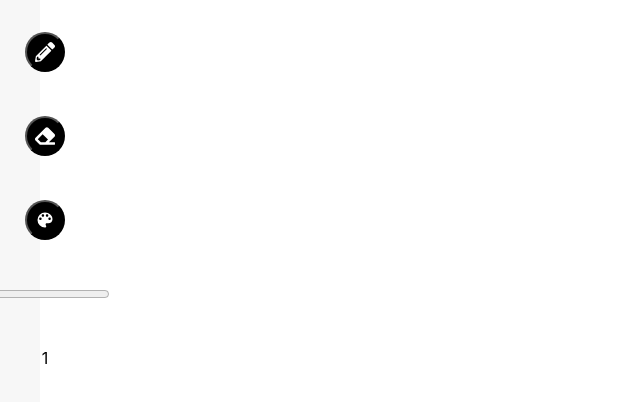
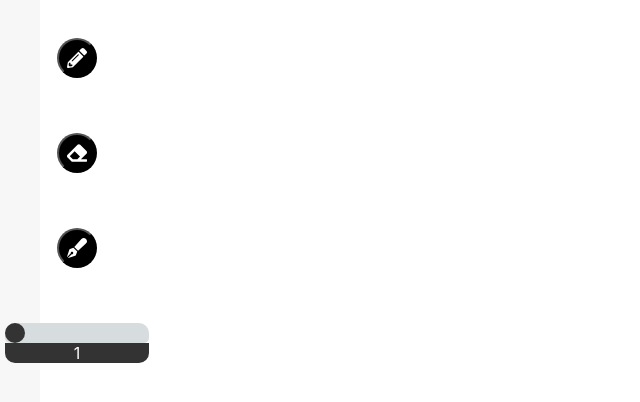
Before and after one commit to FedericoDiTosto/ArtLab, a Next.js app: page / in a window 1280 px wide. Shown: the top 402 px of the page, without its empty margins (0-640 px from the left). Built offline with nearby package versions, Linux system fonts and the light colour scheme.

Commit message:
erasing by drag

```diff
--- a/components/Canvas/Canvas.tsx
+++ b/components/Canvas/Canvas.tsx
@@ -5,18 +5,24 @@ import styles from './Canvas.module.css'
 import { useState, MouseEvent } from 'react';
 import useCanvasStore from '../../store/canvasStore';
 import useUiStore, { Mode } from "../../store/ui";
+import { isPointInPath } from './pathFunctions';
+import path from 'path';
+
 
 export default function Canvas() {
     const { mode } = useUiStore((state) => ({
         mode: state.mode,
     }));
     const [currentPath, setCurrentPath] = useState('');
+    const [currentErasePath, setCurrentErasePath] = useState('');
     const { savedPaths, setSavedPaths } = useCanvasStore((state) => ({
         savedPaths: state.paths,
         setSavedPaths: state.setPaths,
     }));
     const isDrawing = useCanvasStore((state) => state.drawing)
+    const isErasing = useCanvasStore((state) => state.erasing)
     const setIsDrawing = useCanvasStore((state) => state.setDrawing)
+    const setIsErasing = useCanvasStore((state) => state.setErasing)
     const { points, setPoints } = useCanvasStore((state) => ({
         points: state.points,
         setPoints: state.setPoints,
@@ -24,7 +30,8 @@ export default function Canvas() {
     const { strokeWidth } = useCanvasStore((state) => ({
         strokeWidth: state.strokeWidth,
     }));
-    const [pathStrokeWidths, setPathStrokeWidths] = useState<number[]>([]);
+    const [currentStrokeWidth, setCurrentStrokeWidth] = useState<number>();
+    const [pathStrokeWidths, setPathStrokeWidths] = useState<Map<string, number>>(new Map())
 
     useEffect(() => {
         if (mode === Mode.DRAW && isDrawing && points.length > 0) {
@@ -39,21 +46,41 @@ export default function Canvas() {
 
             setCurrentPath(currentPath);
         }
+        if (mode === Mode.ERASE && isErasing && points.length > 0) {
+            const currentPath = `M${points[0][0]},${points[0][1]} C${points[0][0]},${points[0][1]}` +
+                points
+                    .slice(1)
+                    .map(
+                        (point) =>
+                            ` ${point[0]},${point[1]} ${point[0]},${point[1]}`
+                    )
+                    .join("");
+
+            setCurrentErasePath(currentPath);
+        }
     }, [points]);
 
     const handleMouseDown = (event: MouseEvent<SVGSVGElement>) => {
         if (mode === Mode.DRAW) {
             setIsDrawing(true);
+            setPathStrokeWidths(prev => prev.set(currentPath, strokeWidth));
         }
         else if (mode === Mode.ERASE) {
-            setSavedPaths([]);
-            setPoints([]);
-            setCurrentPath('')
+            setIsErasing(true)
         }
     };
 
     const handleMouseMove = (event: MouseEvent<SVGSVGElement>) => {
         if (mode === Mode.DRAW && isDrawing) {
+            const svg = event.currentTarget;
+            const point = svg.createSVGPoint();
+            point.x = event.clientX;
+            point.y = event.clientY;
+            const transformedPoint = point.matrixTransform(svg.getScreenCTM()!.inverse());
+            setPoints([...points, [transformedPoint.x, transformedPoint.y]]);
+            setCurrentStrokeWidth(strokeWidth);
+        }
+        else if (mode === Mode.ERASE && isErasing) {
             const svg = event.currentTarget;
             const point = svg.createSVGPoint();
             point.x = event.clientX;
@@ -79,8 +106,24 @@ export default function Canvas() {
                         .join("");
 
             setSavedPaths([...savedPaths, currentPath]);
-            setPathStrokeWidths([...pathStrokeWidths, strokeWidth]);
             setPoints([]);
+            setPathStrokeWidths(prev => prev.set(currentPath, strokeWidth));
+            setCurrentPath('');
+        }
+        if (mode === Mode.ERASE) {
+            setIsErasing(false);
+            const svg = event.currentTarget;
+            const pathElements = svg.querySelectorAll('path');
+            const paths = Array.from(pathElements).map(el => el.getAttribute('d'));
+            paths.forEach((elm) => {
+                if (isPointInPath(currentErasePath, String(elm))) {
+                    var index = savedPaths.indexOf(String(elm));
+                    if (index !== -1) {
+                        savedPaths.splice(index, 1);
+                    }
+                }
+            })
+            setCurrentErasePath('');
         }
     };
 
@@ -99,7 +142,7 @@ export default function Canvas() {
                     d={path}
                     fill="none"
                     stroke="black"
-                    strokeWidth={pathStrokeWidths[index]}
+                    strokeWidth={pathStrokeWidths.get(path)}
                     strokeLinecap="round"
                 />
             ))}
@@ -108,7 +151,7 @@ export default function Canvas() {
                     d={currentPath}
                     fill="none"
                     stroke="black"
-                    strokeWidth={strokeWidth}
+                    strokeWidth={currentStrokeWidth}
                     strokeLinecap="round"
                 />
             )}
--- /dev/null
+++ b/components/Canvas/pathFunctions.ts
@@ -0,0 +1,13 @@
+var intersect = require('path-intersection');
+
+type Point = { x: number, y: number };
+type Intersection = Point;
+
+export function isPointInPath(path1: string, path2: string): boolean {
+
+    // Calcola le intersezioni tra il path e la linea
+    let intersections: Intersection[] = intersect(path1, path2);
+
+    // Restituisce true se ci sono intersezioni, false altrimenti
+    return intersections.length > 0;
+}
--- a/components/Toolbar/ToolBar.tsx
+++ b/components/Toolbar/ToolBar.tsx
@@ -1,5 +1,5 @@
 import { ChangeEvent, useState } from "react";
-import { FaPencilAlt, FaEraser } from "react-icons/fa";
+import { FaPencilAlt, FaEraser, FaPenFancy } from "react-icons/fa";
 import { MdColorLens } from "react-icons/md";
 import useCanvasStore from "../../store/canvasStore";
 import useUiStore, { Mode } from "../../store/ui";
@@ -24,6 +24,10 @@ export default function Toolbar() {
         setMode(Mode.ERASE)
     }
 
+    const onPenClick = () => {
+        setMode(Mode.PEN)
+    }
+
     const onStrokeWidthChange = (event: any) => {
         setStrokeWidth(event.target.value);
     };
@@ -36,17 +40,21 @@ export default function Toolbar() {
             <button className={styles.toolbarButton} onClick={onEraserClick}>
                 <FaEraser className={styles.toolbarIcon} />
             </button>
-            <button className={styles.toolbarButton} >
-                <MdColorLens className={styles.toolbarIcon} />
+            <button className={styles.toolbarButton} onClick={onPenClick}>
+                <FaPenFancy className={styles.toolbarIcon} />
             </button>
+            <div className={styles.boxSliderSrokeWidth}>
                 <input
+                    className={styles.sliderSrokeWidth}
                     type="range"
                     min="1"
-                max="10"
+                    max="20"
                     value={strokeWidth} // Aggiungi questa proprietà per collegare il valore dello strokeWidth al range
                     onChange={onStrokeWidthChange} // Aggiungi questa proprietà per gestire il cambiamento del valore
                 />
-            {strokeWidth}
+                <div className={styles.spanStrokeWidth}>{strokeWidth}</div>
+
+            </div>
         </div>
     );
 }
--- a/components/Toolbar/Toolbar.module.css
+++ b/components/Toolbar/Toolbar.module.css
@@ -1,7 +1,7 @@
 .toolbar {
     position: absolute;
     height: 50%;
-    width: 5em;
+    width: 9em;
     align-items: center;
     justify-content: space-around;
     left: 5px;
@@ -9,7 +9,6 @@
     flex-direction: column;
     align-items: center;
     padding: 10px 0;
-
 }
 
 .toolbarButton {
@@ -34,3 +33,50 @@
 .toolbarIcon {
     font-size: 20px;
 }
+
+.boxSliderSrokeWidth {
+    display: flex;
+    width: 100%;
+    height: fit-content;
+    flex-direction: column;
+}
+
+.sliderSrokeWidth {
+    -webkit-appearance: none;
+    justify-content: center;
+    align-items: center;
+    border-radius: 5px;
+    background: #d7dcdf;
+    outline: none;
+    padding: 0;
+    margin: 0;
+    border-top-left-radius: 10px;
+    border-top-right-radius: 10px;
+}
+
+.sliderSrokeWidth::-webkit-slider-thumb {
+    appearance: none;
+    width: 20px;
+    height: 20px;
+    border-radius: 50%;
+    background: #333;
+    cursor: pointer;
+}
+
+.boxSliderSrokeWidth::-moz-range-thumb {
+    width: 20px;
+    height: 20px;
+    border: 0;
+    border-radius: 50%;
+    background: #333;
+    cursor: pointer;
+}
+
+.spanStrokeWidth {
+    background: #333;
+    text-align: center;
+    color: white;
+    width: 100%;
+    border-bottom-left-radius: 10px;
+    border-bottom-right-radius: 10px;
+}
--- a/store/canvasStore.ts
+++ b/store/canvasStore.ts
@@ -1,23 +1,27 @@
 import create from 'zustand'
 
 interface Canvas {
-    setDrawing: any;
     paths: string[],
+    erasing: boolean,
     drawing: boolean,
     points: [number, number][],
+    strokeWidth: number,
+    setDrawing: (isDrawing: boolean) => void,
+    setErasing: (isErasing: boolean) => void,
     setPoints: (newPoints: [number, number][]) => void,
     setPaths: (newPaths: string[]) => void,
-    strokeWidth: number,
-    setStrokeWidth: (newStroke: number) => void
+    setStrokeWidth: (newStroke: number) => void,
 
 }
 
 const useCanvasStore = create<Canvas>((set) => ({
     paths: [],
     drawing: false,
+    erasing: false,
     points: [],
     strokeWidth: 1,
     setDrawing: (isDrawing: boolean) => set(() => ({ drawing: isDrawing })),
+    setErasing: (isErasing: boolean) => set(() => ({ erasing: isErasing })),
     setPoints: (newPoints: [number, number][]) => set(state => ({
         points: newPoints
     })),
@@ -26,7 +30,7 @@ const useCanvasStore = create<Canvas>((set) => ({
     })),
     setStrokeWidth: (newStroke: number) => set(state => ({
         strokeWidth: newStroke
-    }))
+    })),
 }))
 
 export default useCanvasStore;
--- a/store/ui.ts
+++ b/store/ui.ts
@@ -3,6 +3,7 @@ import create from 'zustand'
 export enum Mode {
     DRAW,
     ERASE,
+    PEN
 }
 
 interface Ui {
```
Lines whose indentation alone changed are shown as unchanged.
